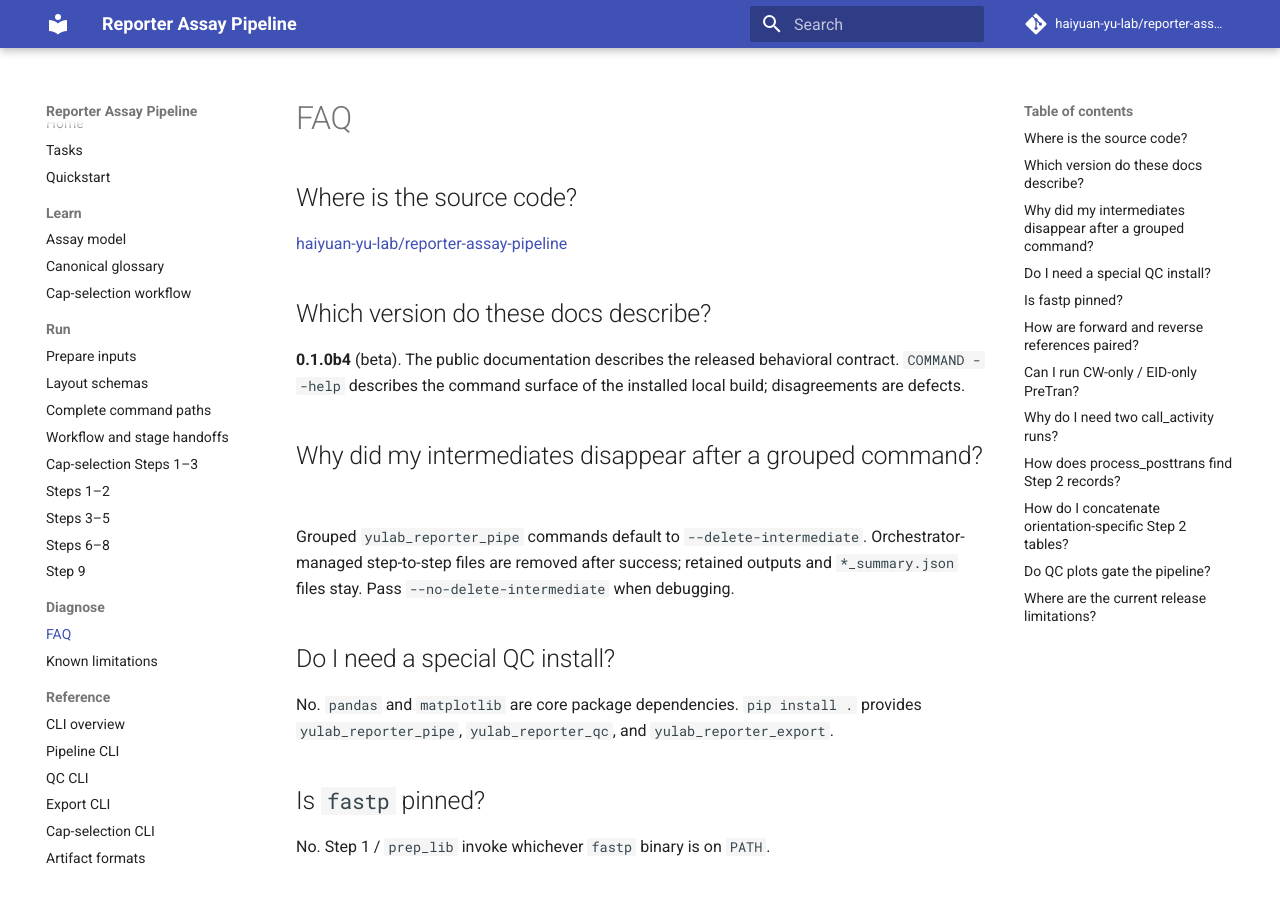
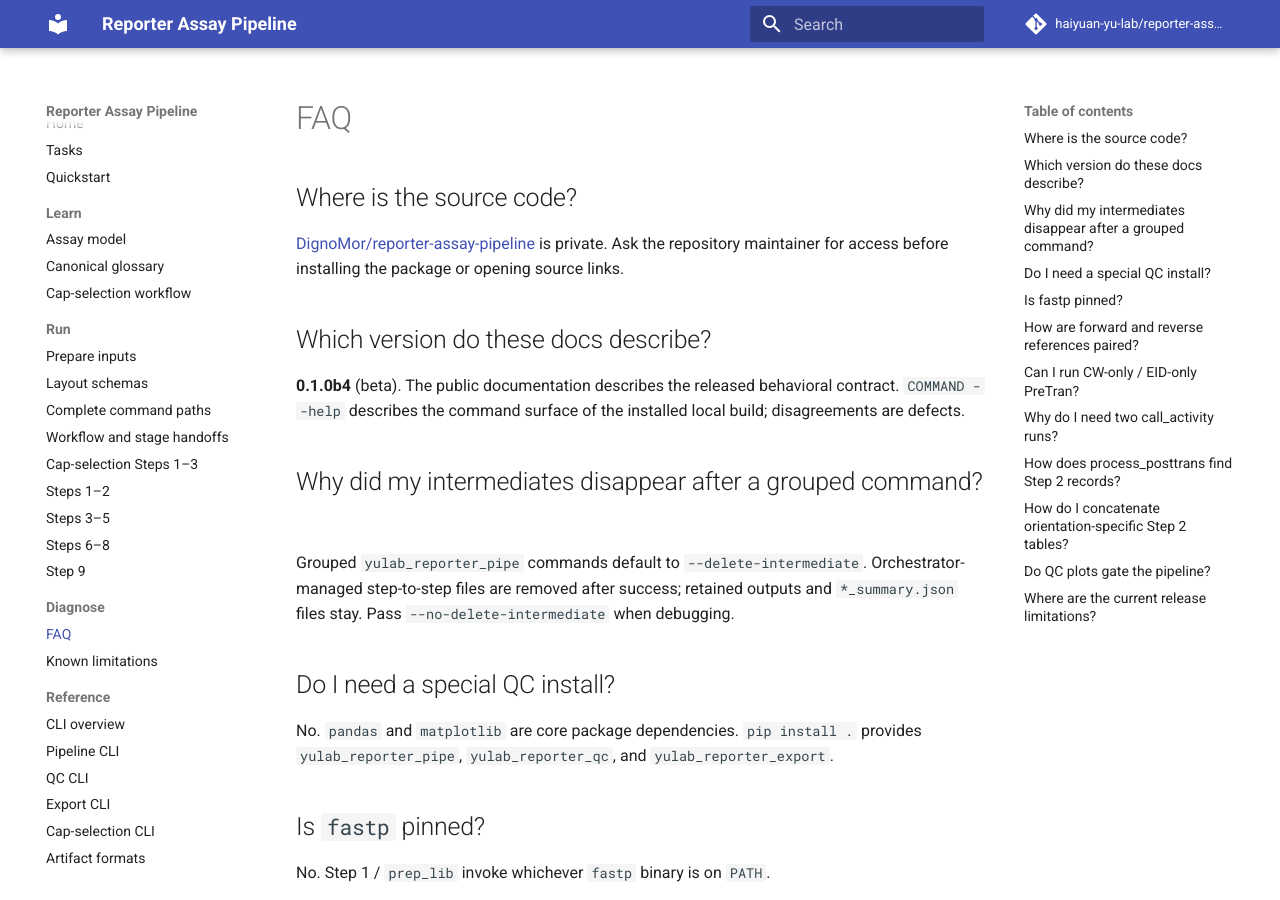
Before and after one commit to haiyuan-yu-lab/reporter-assay-pipeline-doc, an MkDocs documentation site: the page built from docs/faq.md, in a window 1280 px wide and 900 px high. Built offline with MkDocs 1.6.1 and Material for MkDocs 9.7.7, drawn with Linux system fonts in a browser that asks for light colours; comment, search, counter and statistics services are not loaded.

Commit message:
Clarify private code access in release guide

```diff
--- a/docs/faq.md
+++ b/docs/faq.md
@@ -2,7 +2,9 @@
 
 ## Where is the source code?
 
-[haiyuan-yu-lab/reporter-assay-pipeline](https://github.com/haiyuan-yu-lab/reporter-assay-pipeline)
+[DignoMor/reporter-assay-pipeline](https://github.com/DignoMor/reporter-assay-pipeline)
+is private. Ask the repository maintainer for access before installing the
+package or opening source links.
 
 ## Which version do these docs describe?
 
--- a/docs/llms.txt
+++ b/docs/llms.txt
@@ -1,7 +1,7 @@
 # Reporter Assay Pipeline
 > Command-line toolkit for reporter-assay activity calling and cap-selection RNA endpoint bigWigs (0.1.0b4).
 
-Software: [haiyuan-yu-lab/reporter-assay-pipeline](https://github.com/haiyuan-yu-lab/reporter-assay-pipeline).
+Software (access required): [DignoMor/reporter-assay-pipeline](https://github.com/DignoMor/reporter-assay-pipeline).
 
 ## Docs
 - [Home](https://haiyuan-yu-lab.github.io/reporter-assay-pipeline-doc/): Reporter vs cap-selection paths
```
Also changed, not shown: README.md (+2 -2 lines), docs/index.md (+1 -1 lines), docs/quickstart.md (+2 -2 lines).
